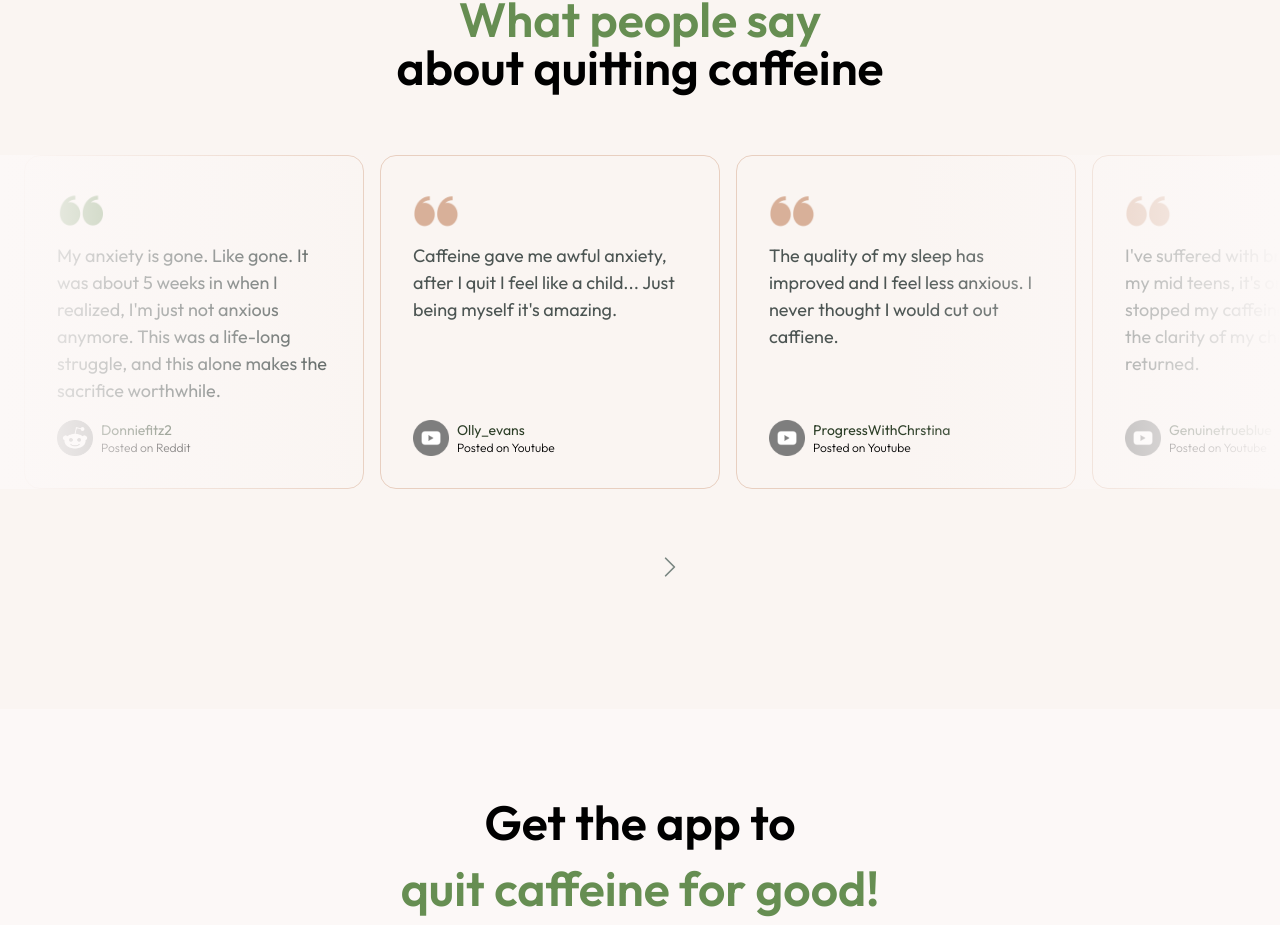
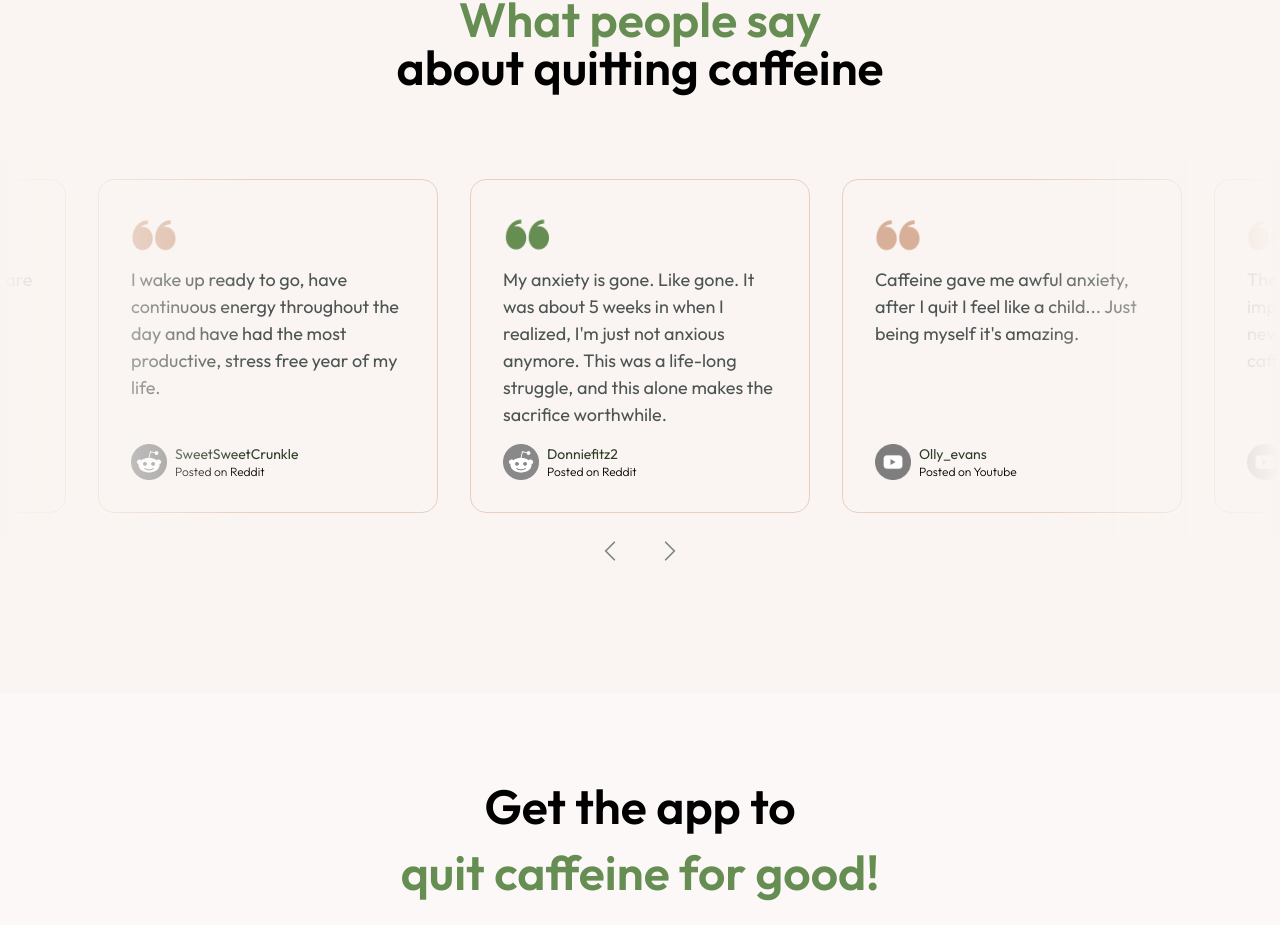
Before and after one commit to NatiMate/DecafLifeSite, a SvelteKit app: page / in a window 1280 px wide. Shown: the part 2973-3898 px from the top of the page. Built offline with nearby package versions, Linux system fonts and the light colour scheme.

Commit message:
Nice scrolling on desktop

```diff
--- a/src/routes/components/Testimonials.svelte
+++ b/src/routes/components/Testimonials.svelte
@@ -4,6 +4,7 @@
 	import RedditLogo from '$lib/assets/reddit_logo.png';
 	import XLogo from '$lib/assets/x_logo.png';
 	import YoutubeLogo from '$lib/assets/youtube_logo.png';
+	import { onMount } from 'svelte';
 
 	interface Platform {
 		name: string;
@@ -73,21 +74,62 @@
 		}
 	];
 
-	let selectedTestimonial = $state(0);
+	// Create a duplicated array of testimonials for infinite scroll effect
+	const repeatedTestimonials = [...testimonials, ...testimonials, ...testimonials];
+	let selectedTestimonial = $state(testimonials.length); // Start with middle set
+
 	let testimonialContainer: HTMLElement;
 
+	let isScrolling = false;
+
+	onMount(() => {
+		// Start at the middle set
+		const targetElement = document.getElementById(`testimonial-${selectedTestimonial}`);
+		targetElement?.scrollIntoView({ behavior: 'instant', block: 'center', inline: 'center' });
+	});
+
 	function decrementSelectedTestimonial() {
-		if (selectedTestimonial > 0) {
-			selectedTestimonial--;
-			const targetElement = document.getElementById(`testimonial-${selectedTestimonial}`);
-			targetElement?.scrollIntoView({ behavior: 'smooth', block: 'nearest', inline: 'center' });
+		if (isScrolling) return;
+		isScrolling = true;
+
+		selectedTestimonial--;
+		const targetElement = document.getElementById(`testimonial-${selectedTestimonial}`);
+		targetElement?.scrollIntoView({ behavior: 'smooth', block: 'center', inline: 'center' });
+
+		// If we're at the start of the first set, jump to the middle set
+		if (selectedTestimonial < testimonials.length) {
+			setTimeout(() => {
+				selectedTestimonial = selectedTestimonial + testimonials.length;
+				const newTarget = document.getElementById(`testimonial-${selectedTestimonial}`);
+				newTarget?.scrollIntoView({ behavior: 'instant', block: 'center', inline: 'center' });
+				isScrolling = false;
+			}, 500); // Wait for smooth scroll to finish
+		} else {
+			setTimeout(() => {
+				isScrolling = false;
+			}, 500);
 		}
 	}
 	function incrementSelectedTestimonial() {
-		if (selectedTestimonial < testimonials.length - 1) {
-			selectedTestimonial++;
-			const targetElement = document.getElementById(`testimonial-${selectedTestimonial}`);
-			targetElement?.scrollIntoView({ behavior: 'smooth', block: 'nearest', inline: 'center' });
+		if (isScrolling) return;
+		isScrolling = true;
+
+		selectedTestimonial++;
+		const targetElement = document.getElementById(`testimonial-${selectedTestimonial}`);
+		targetElement?.scrollIntoView({ behavior: 'smooth', block: 'center', inline: 'center' });
+
+		// If we're at the end of the middle set, jump back to the start of the middle set
+		if (selectedTestimonial >= testimonials.length * 2) {
+			setTimeout(() => {
+				selectedTestimonial = selectedTestimonial - testimonials.length;
+				const newTarget = document.getElementById(`testimonial-${selectedTestimonial}`);
+				newTarget?.scrollIntoView({ behavior: 'instant', block: 'center', inline: 'center' });
+				isScrolling = false;
+			}, 500); // Wait for smooth scroll to finish
+		} else {
+			setTimeout(() => {
+				isScrolling = false;
+			}, 500);
 		}
 	}
 </script>
@@ -95,7 +137,7 @@
 {#snippet testimonialSnippet(index: number, testimonial: Testimonial)}
 	<div
 		id={`testimonial-${index}`}
-		class="bg-primary-50 border-primary-200 flex h-full min-w-[300px] flex-col rounded-2xl border p-8 lg:min-w-[340px]"
+		class="flex h-full w-[340px] flex-col rounded-2xl border border-primary-200 bg-primary-50 p-8"
 	>
 		<div class="flex-grow">
 			<img
@@ -115,44 +157,43 @@
 				alt={testimonial.platform.name}
 			/>
 			<div>
-				<p class="text-secondary-800 text-sm">{testimonial.userName}</p>
+				<p class="text-sm text-secondary-800">{testimonial.userName}</p>
 				<p class="text-xs font-light">Posted on {testimonial.platform.name}</p>
 			</div>
 		</div>
 	</div>
 {/snippet}
 
-<section id="testimonials" class="bg-primary-100 lg:bg-primary-50 py-8 lg:py-32">
+<section id="testimonials" class="bg-primary-100 py-8 lg:bg-primary-50 lg:py-32">
 	<h2 class="text-center leading-tight lg:mb-16 lg:text-5xl">
 		<span class=" text-secondary-500"> What people say </span>
 		<br />
 		<span> about quitting caffeine </span>
 	</h2>
 	<!-- Testimonial cards container -->
-	<div class="relative">
+	<div class="relative w-full overflow-hidden">
 		<!-- Gradient overlays for lg screens -->
 		<div
-			class="from-almost-white absolute left-0 top-0 z-10 hidden h-full w-96 bg-gradient-to-r to-transparent lg:block"
+			class="absolute left-0 top-0 z-10 hidden h-full w-[20%] bg-gradient-to-r from-primary-50 to-transparent lg:block"
 		></div>
 		<div
-			class="from-almost-white absolute right-0 top-0 z-10 hidden h-full w-96 bg-gradient-to-l to-transparent lg:block"
+			class="absolute right-0 top-0 z-10 hidden h-full w-[20%] bg-gradient-to-l from-primary-50 to-transparent lg:block"
 		></div>
 
 		<!-- Testimonials scroll container -->
 		<div
-			class="my-6 flex snap-x snap-mandatory gap-4 overflow-x-hidden scroll-smooth px-6 lg:mb-16"
+			class="scrollbar-hide flex snap-x snap-mandatory gap-4 overflow-x-auto scroll-smooth px-6 py-6 lg:gap-8"
 			bind:this={testimonialContainer}
 		>
-			{#each testimonials as testimonial, i}
-				<div class="snap-center first:ml-auto last:mr-auto">
+			{#each repeatedTestimonials as testimonial, i}
+				<div class="shrink-0 snap-center">
 					{@render testimonialSnippet(i, testimonial)}
 				</div>
 			{/each}
 		</div>
 	</div>
-	<div class="text-text-400 flex justify-center gap-8">
+	<div class="flex justify-center gap-8 text-text-400">
 		<button
-			class:invisible={selectedTestimonial === 0}
 			class="rounded-full"
 			onclick={() => decrementSelectedTestimonial()}
 			aria-label="Previous testimonial"
@@ -169,10 +210,9 @@
 			</svg>
 		</button>
 		<button
-			class:invisible={selectedTestimonial === testimonials.length - 1}
 			class="rounded-full"
+			onclick={() => incrementSelectedTestimonial()}
 			aria-label="Next testimonial"
-			onclick={() => incrementSelectedTestimonial()}
 		>
 			<svg
 				xmlns="http://www.w3.org/2000/svg"
--- a/tailwind.config.ts
+++ b/tailwind.config.ts
@@ -27,9 +27,8 @@ const config: Config = {
 					'16px',
 					{
 						fontWeight: '400',
-						lineHeight: '1.375',
+						lineHeight: '1.375'
 					}
-
 				]
 			},
 			fontFamily: {
@@ -84,7 +83,22 @@ const config: Config = {
 			}
 		}
 	},
-	plugins: []
+	plugins: [
+		function ({ addUtilities }) {
+			addUtilities({
+				'.scrollbar-hide': {
+					/* IE and Edge */
+					'-ms-overflow-style': 'none',
+					/* Firefox */
+					'scrollbar-width': 'none',
+					/* Safari and Chrome */
+					'&::-webkit-scrollbar': {
+						display: 'none'
+					}
+				}
+			});
+		}
+	]
 };
 
 export default config;
```
